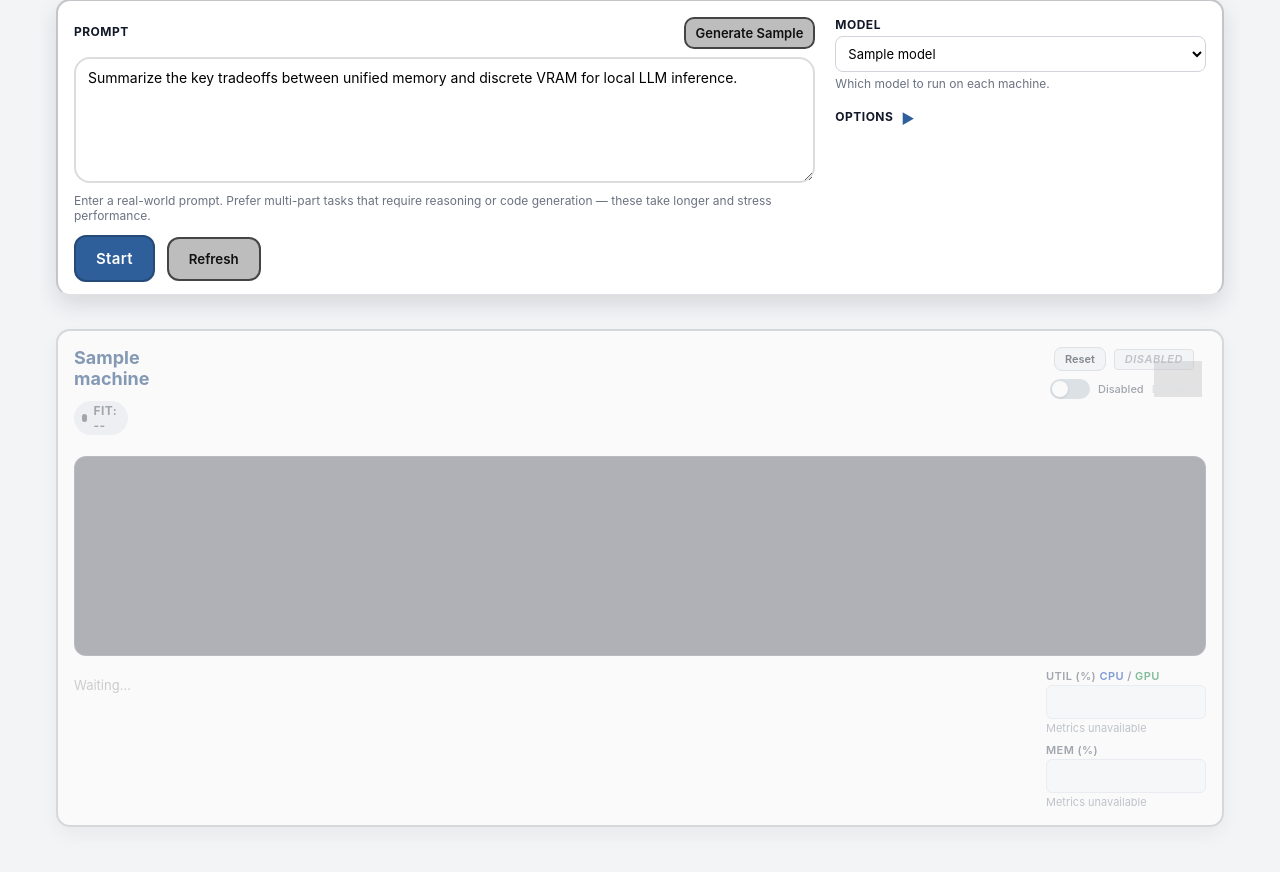
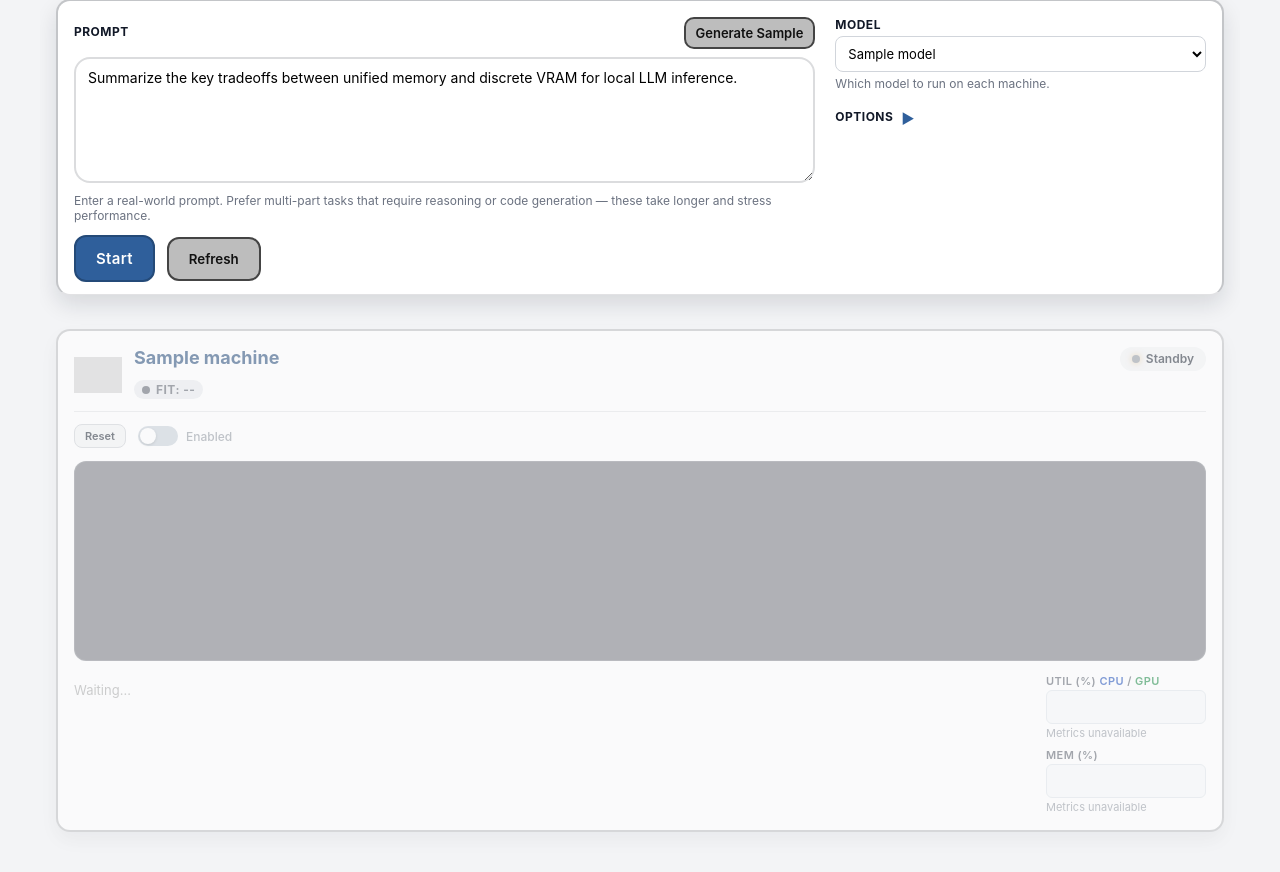
Before and after one commit to todddb/bench-race, a Flask app: template central/templates/index.html in a window 1280 px wide. Shown: the part 99-971 px from the top of the page. Before the commit the page ends 932 px from the top, so only its background shows below. Run offline with Flask 3, Linux system fonts and the light colour scheme; the template is opened without the code that fills it: most values are stand-ins (such as "Sample title", 1, 10 or a date in 2020); parts of the project's set-up code (start-up, migrations or seed data) failed here and were passed over; some libraries are stand-ins or nearby versions; grey boxes are pictures that could not be loaded.

Commit message:
Redesign page layout with improved agent cards and status system
## Layout Changes
- Repositioned vendor logos from top-right corner to left side of header (64x64px)
- Reorganized agent card header with logo | title/fit badge | status in horizontal layout
- Added new pane-controls section for reset button and toggle on same line
- Added border-bottom to header for better visual separation

## Status System Improvements
- Implemented three-state status indicator with colored dots:
  - Ready (green): Agent online and available
  - Standby (orange): Agent disabled or resetting
  - Offline (red): Agent unreachable
- Status badge now includes colored dot with glow effect and status text
- Status changes to "Standby" when:
  - Agent is disabled via toggle
  - Agent is being reset
- Status automatically updates to "Ready" after successful reset

## Toggle Switch Updates
- Simplified toggle to show only "Enabled" label (removed "Disabled" label)
- Toggle unchecked state now indicates disabled/standby mode
- Updated toggle styling for clearer visual feedback

## Logo System
- Updated to use PNG files instead of SVG for vendor logos
- Added logo field support in machines.yaml config
- Created machines.yaml with logo mappings (apple, nvidia)
- Logos now properly scale and maintain aspect ratio

## JavaScript Updates
- Updated updateMachineStatus() to work with new badge structure
- Updated updateMachineExcludedUI() to handle status text changes
- Enhanced resetAgent() to show "Standby" status during reset
- Applied consistent changes to both app.js (inference) and image.js (image generation)

## Affected Files
- central/templates/index.html: Updated agent card layout
- central/templates/image.html: Updated agent card layout
- central/static/css/app.css: New styles for badges, controls, and logos
- central/static/js/app.js: Status management logic updates
- central/static/js/image.js: Status management logic updates
- central/app.py: Added logo field support in load_machines()

https://claude.ai/code/session_u6Rx7

```diff
--- a/central/app.py
+++ b/central/app.py
@@ -972,8 +972,11 @@ def load_machines() -> List[Dict[str, Any]]:
         if "excluded" not in machine:
             machine["excluded"] = False
 
-        # Add vendor detection
-        machine["vendor"] = detect_vendor(machine)
+        # Use logo field if present, otherwise detect vendor
+        if "logo" in machine:
+            machine["vendor"] = machine["logo"]
+        else:
+            machine["vendor"] = detect_vendor(machine)
 
     return machines
 
--- a/central/static/css/app.css
+++ b/central/static/css/app.css
@@ -79,25 +79,50 @@ textarea.prompt { font-family: Inter, system-ui, -apple-system, "Segoe UI", Robo
 .image-pane.error { border: 2px solid #fca5a5; background: #fef2f2; }
 
 /* Status and model fit row */
-.pane-header { display: flex; justify-content: space-between; align-items: flex-start; gap: 12px; margin-bottom: 8px; flex-wrap: wrap; position: relative; }
-.pane-header-main { display: flex; flex-direction: column; gap: 4px; min-width: 200px; }
-.pane-status { display: flex; align-items: center; gap: 8px; flex-wrap: wrap; }
+.pane-header {
+  display: flex;
+  justify-content: space-between;
+  align-items: center;
+  gap: 16px;
+  margin-bottom: 12px;
+  padding-bottom: 12px;
+  border-bottom: 1px solid #e5e7eb;
+}
+.pane-header-main {
+  display: flex;
+  flex-direction: column;
+  gap: 4px;
+  min-width: 200px;
+  flex: 1;
+}
+.pane-status {
+  display: flex;
+  align-items: center;
+  gap: 8px;
+  margin-left: auto;
+}
 
 /* Vendor logo */
 .vendor-logo {
-  position: absolute;
-  top: 4px;
-  right: 4px;
-  width: 24px;
-  height: 24px;
-  opacity: 0.7;
+  width: 64px;
+  height: 64px;
+  object-fit: contain;
+  flex-shrink: 0;
   transition: opacity 0.2s ease;
 }
 .vendor-logo:hover {
-  opacity: 1;
+  opacity: 0.8;
 }
 .vendor-logo.hidden {
   display: none;
+}
+
+/* Pane controls row */
+.pane-controls {
+  display: flex;
+  align-items: center;
+  gap: 12px;
+  margin-bottom: 12px;
 }
 .pane-status .status-dot { width: 10px; height: 10px; border-radius: 999px; display: inline-block; }
 .pane-status .status-dot.ready { background: #22c55e; box-shadow: 0 0 6px rgba(34, 197, 94, 0.6); }
@@ -493,39 +518,60 @@ body.options-expanded textarea.prompt { min-height: 220px; }
 
 /* Status badge styling */
 .status-badge {
-  display: inline-block;
-  padding: 4px 10px;
-  border-radius: 4px;
-  font-size: 11px;
+  display: inline-flex;
+  align-items: center;
+  gap: 6px;
+  padding: 6px 12px;
+  border-radius: 16px;
+  font-size: 12px;
   font-weight: 600;
-  text-transform: uppercase;
-  letter-spacing: 0.5px;
   line-height: 1;
+}
+
+.status-badge .status-dot {
+  width: 8px;
+  height: 8px;
+  border-radius: 50%;
+  flex-shrink: 0;
 }
 
 .status-badge.ready {
   background: #dcfce7;
   color: #166534;
-  border: 1px solid #86efac;
+}
+
+.status-badge.ready .status-dot {
+  background: #22c55e;
+  box-shadow: 0 0 6px rgba(34, 197, 94, 0.6);
+}
+
+.status-badge.standby {
+  background: #fed7aa;
+  color: #92400e;
+}
+
+.status-badge.standby .status-dot {
+  background: #f59e0b;
+  box-shadow: 0 0 6px rgba(245, 158, 11, 0.5);
 }
 
 .status-badge.offline {
   background: #fee2e2;
   color: #991b1b;
-  border: 1px solid #fca5a5;
+}
+
+.status-badge.offline .status-dot {
+  background: #ef4444;
+  box-shadow: 0 0 6px rgba(239, 68, 68, 0.5);
 }
 
 .status-badge.checking {
   background: #f3f4f6;
   color: #6b7280;
-  border: 1px solid #d1d5db;
 }
 
-.status-badge.disabled {
-  background: #f3f4f6;
-  color: #9ca3af;
-  border: 1px solid #d1d5db;
-  font-style: italic;
+.status-badge.checking .status-dot {
+  background: #9ca3af;
 }
 
 /* Toggle switch styling */
@@ -577,24 +623,19 @@ body.options-expanded textarea.prompt { min-height: 220px; }
   transform: translateX(20px);
 }
 
-.toggle-label-left,
-.toggle-label-right {
-  font-size: 11px;
+.toggle-label {
+  font-size: 12px;
   color: #6b7280;
   font-weight: 500;
 }
 
-.toggle-switch input:not(:checked) ~ .toggle-label-right {
-  color: #d1d5db;
+.toggle-switch input:checked ~ .toggle-label {
+  color: #3b82f6;
+  font-weight: 600;
 }
 
-.toggle-switch input:checked ~ .toggle-label-left {
-  color: #d1d5db;
-}
-
-.toggle-switch input:checked ~ .toggle-label-right {
-  color: #3b82f6;
-  font-weight: 600;
+.toggle-switch input:not(:checked) ~ .toggle-label {
+  color: #9ca3af;
 }
 
 /* Dimming effect for disabled/excluded panes */
--- a/central/static/js/app.js
+++ b/central/static/js/app.js
@@ -489,8 +489,11 @@ function updateVendorLogo(machineId, vendor) {
 }
 
 function updateMachineStatus(machine) {
-  const dot = document.getElementById(`status-dot-${machine.machine_id}`);
-  const text = document.getElementById(`status-text-${machine.machine_id}`);
+  const statusBadge = document.getElementById(`status-badge-${machine.machine_id}`);
+  if (!statusBadge) return;
+
+  const dot = statusBadge.querySelector('.status-dot');
+  const text = statusBadge.querySelector('.status-text');
   if (!dot || !text) return;
 
   // Update vendor logo
@@ -511,25 +514,21 @@ function updateMachineStatus(machine) {
   }
 
   const previousStatus = text.textContent;
-  dot.classList.remove("ready", "missing", "offline", "checking");
-
-  // If reachability is unknown, show "Checking..."
-  if (agentReachable === null) {
-    dot.classList.add("checking");
-    dot.title = "Checking agent status...";
-    text.textContent = "Checking...";
+
+  // If machine is excluded, show "Standby" regardless of connection
+  if (machine.excluded) {
+    statusBadge.className = 'status-badge standby';
+    text.textContent = "Standby";
+  } else if (agentReachable === null) {
+    // If reachability is unknown, show "Checking..."
+    statusBadge.className = 'status-badge checking';
+    text.textContent = "Checking";
   } else if (!agentReachable) {
-    dot.classList.add("offline");
-    dot.title = machine.error || "Agent offline";
+    statusBadge.className = 'status-badge offline';
     text.textContent = "Offline";
-  } else if (!machine.has_selected_model) {
-    dot.classList.add("missing");
-    dot.title = `Missing model: ${machine.selected_model || "unknown"}`;
-    text.textContent = "Missing model";
   } else {
-    dot.classList.add("ready");
-    dot.title = "Online";
-    text.textContent = "Online";
+    statusBadge.className = 'status-badge ready';
+    text.textContent = "Ready";
   }
 
   if (DEBUG_UI && previousStatus !== text.textContent) {
@@ -1919,22 +1918,20 @@ function updateMachineExcludedUI(machineId, excluded) {
 
   // Update status badge
   if (statusBadge) {
+    const statusText = statusBadge.querySelector('.status-text');
     if (excluded) {
-      statusBadge.textContent = "Disabled";
-      statusBadge.classList.add("disabled");
-      statusBadge.classList.remove("ready", "offline", "checking");
+      statusBadge.className = "status-badge standby";
+      if (statusText) statusText.textContent = "Standby";
     } else {
       // Restore based on actual online status
       const machine = statusCache.get(machineId);
       if (machine) {
         if (machine.reachable) {
-          statusBadge.textContent = "Active";
-          statusBadge.classList.add("ready");
-          statusBadge.classList.remove("disabled", "offline", "checking");
+          statusBadge.className = "status-badge ready";
+          if (statusText) statusText.textContent = "Ready";
         } else {
-          statusBadge.textContent = "Offline";
-          statusBadge.classList.add("offline");
-          statusBadge.classList.remove("disabled", "ready", "checking");
+          statusBadge.className = "status-badge offline";
+          if (statusText) statusText.textContent = "Offline";
         }
       }
     }
@@ -1955,6 +1952,7 @@ function initToggleButtons() {
 // Reset agent with detailed diagnostics
 async function resetAgent(machineId) {
   const btn = document.getElementById(`reset-${machineId}`);
+  const statusBadge = document.getElementById(`status-badge-${machineId}`);
   if (!btn) return;
 
   // Check if agent is online
@@ -1970,6 +1968,13 @@ async function resetAgent(machineId) {
   const originalText = btn.textContent;
   btn.textContent = "Resetting...";
 
+  // Update status to "Standby" during reset
+  if (statusBadge) {
+    const statusText = statusBadge.querySelector('.status-text');
+    statusBadge.className = "status-badge standby";
+    if (statusText) statusText.textContent = "Standby";
+  }
+
   try {
     const response = await fetch(`/api/agents/${encodeURIComponent(machineId)}/reset`, {
       method: "POST",
@@ -1983,7 +1988,7 @@ async function resetAgent(machineId) {
         ? ` in ${(result.duration_ms / 1000).toFixed(1)}s`
         : "";
       showToast(`Reset successful for ${machine.label || machineId}${durationText}`, "success");
-      // Refresh status after reset
+      // Refresh status after reset (will update to "Ready")
       await fetchStatus();
     } else {
       // Show diagnostics modal for failed resets
@@ -1996,10 +2001,14 @@ async function resetAgent(machineId) {
       console.error("Reset failed:", result);
       // Also show modal immediately
       showResetDiagnosticsModal(machineId, result);
+      // Restore status on error
+      await fetchStatus();
     }
   } catch (error) {
     showToast(`Reset error: ${error.message}`, "error");
     console.error(`Failed to reset agent ${machineId}:`, error);
+    // Restore status on error
+    await fetchStatus();
   } finally {
     // Restore button state
     btn.disabled = false;
--- a/central/templates/index.html
+++ b/central/templates/index.html
@@ -116,7 +116,7 @@
             {% for m in machines %}
             <div class="pane card {% if m.excluded %}pane-excluded{% endif %}" id="pane-{{ m.machine_id }}" data-excluded="{{ m.excluded|lower }}" data-vendor="{{ m.vendor|default('other') }}">
               <div class="pane-header">
-                <img class="vendor-logo" id="vendor-logo-{{ m.machine_id }}" src="/static/assets/vendor/{{ m.vendor|default('other') }}.svg" alt="{{ m.vendor|default('other') }} logo" title="{{ m.vendor|default('other')|title }}" />
+                <img class="vendor-logo" id="vendor-logo-{{ m.machine_id }}" src="/static/assets/vendor/{{ m.vendor|default('other') }}.png" alt="{{ m.vendor|default('other') }} logo" title="{{ m.vendor|default('other')|title }}" />
                 <div class="pane-header-main">
                   <div class="pane-title">{{ m.label }}</div>
                   <div class="model-fit" id="model-fit-{{ m.machine_id }}">
@@ -125,7 +125,23 @@
                   </div>
                 </div>
                 <div class="pane-status">
-                  <div class="status-row-top">
+                  <span class="status-badge {% if m.agent_reachable is defined and m.agent_reachable == true %}ready{% elif m.agent_reachable is defined and m.agent_reachable == false %}offline{% else %}checking{% endif %} {% if m.excluded %}standby{% endif %}" id="status-badge-{{ m.machine_id }}">
+                    <span class="status-dot"></span>
+                    <span class="status-text">
+                      {% if m.excluded %}
+                      Standby
+                      {% elif m.agent_reachable is defined and m.agent_reachable == true %}
+                      Ready
+                      {% elif m.agent_reachable is defined and m.agent_reachable == false %}
+                      Offline
+                      {% else %}
+                      Checking
+                      {% endif %}
+                    </span>
+                  </span>
+                </div>
+              </div>
+              <div class="pane-controls">
                 <button
                   class="btn btn-reset"
                   id="reset-{{ m.machine_id }}"
@@ -134,19 +150,6 @@
                 >
                   Reset
                 </button>
-                    <span class="status-badge {% if m.agent_reachable is defined and m.agent_reachable == true %}ready{% elif m.agent_reachable is defined and m.agent_reachable == false %}offline{% else %}checking{% endif %} {% if m.excluded %}disabled{% endif %}" id="status-badge-{{ m.machine_id }}">
-                      {% if m.excluded %}
-                      Disabled
-                      {% elif m.agent_reachable is defined and m.agent_reachable == true %}
-                      Active
-                      {% elif m.agent_reachable is defined and m.agent_reachable == false %}
-                      Offline
-                      {% else %}
-                      Checking
-                      {% endif %}
-                    </span>
-                  </div>
-                  <div class="status-row-bottom">
                 <label class="toggle-switch" title="{% if m.excluded %}Click to enable{% else %}Click to disable{% endif %}">
                   <input
                     type="checkbox"
@@ -156,12 +159,9 @@
                     {% if not m.excluded %}checked{% endif %}
                   />
                   <span class="toggle-slider"></span>
-                      <span class="toggle-label-left">Disabled</span>
-                      <span class="toggle-label-right">Enabled</span>
+                  <span class="toggle-label">Enabled</span>
                 </label>
-                  </div>
                 <button class="btn btn-sync hidden" id="sync-{{ m.machine_id }}">Sync Models</button>
-                </div>
               </div>
               <div class="sync-progress hidden" id="sync-progress-{{ m.machine_id }}">
                 <div class="progress-bar">
```
Also changed, not shown: central/static/js/image.js (+41 -13 lines), central/templates/image.html (+27 -18 lines). Lines whose indentation alone changed are shown as unchanged.
